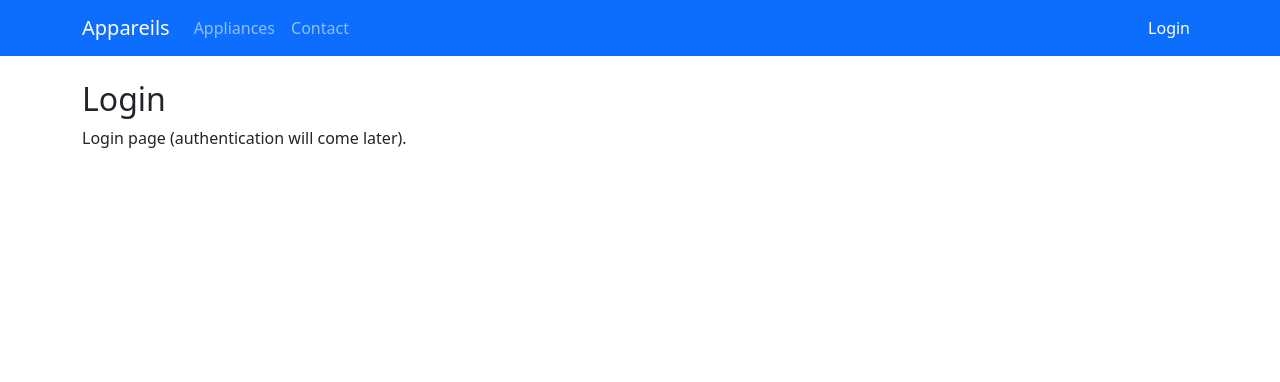
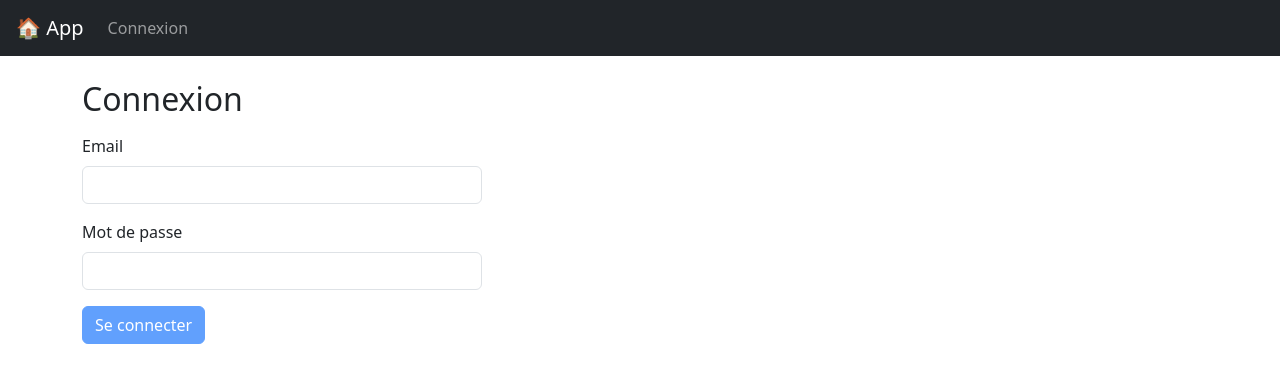
Before and after one commit to MontassarHannachi/fullstack-app, an Angular app in the folder front/: page /login in a window 1280 px wide. Shown: the top 382 px of the page. Built offline with nearby package versions, Linux system fonts and the light colour scheme.

Commit message:
feat(auth): AuthService, AuthGuard et formulaire de login

```diff
--- a/front/src/app/app.html
+++ b/front/src/app/app.html
@@ -1,22 +1,16 @@
-<nav class="navbar navbar-expand navbar-dark bg-primary mb-4">
-  <div class="container">
-    <a class="navbar-brand" routerLink="/home">Appareils</a>
-    <ul class="navbar-nav me-auto">
-      <li class="nav-item">
-        <a class="nav-link" routerLink="/appareils" routerLinkActive="active">Appliances</a>
-      </li>
-      <li class="nav-item">
-        <a class="nav-link" routerLink="/contact" routerLinkActive="active">Contact</a>
-      </li>
-    </ul>
-    <ul class="navbar-nav">
-      <li class="nav-item">
-        <a class="nav-link" routerLink="/login" routerLinkActive="active">Login</a>
-      </li>
-    </ul>
+<nav class="navbar navbar-expand navbar-dark bg-dark px-3 mb-4">
+  <a class="navbar-brand" routerLink="/home">🏠 App</a>
+  <div class="navbar-nav">
+    @if (auth.isAuth()) {
+      <a class="nav-link" routerLink="/appareils" routerLinkActive="active">Appareils</a>
+      <a class="nav-link" routerLink="/contact" routerLinkActive="active">Contact</a>
+      <a class="nav-link" routerLink="/login" routerLinkActive="active">👤 Connecté</a>
+    } @else {
+      <a class="nav-link" routerLink="/login" routerLinkActive="active">Connexion</a>
+    }
   </div>
 </nav>
 
-<div class="container">
-  <router-outlet />
-</div>
+<main class="container">
+  <router-outlet></router-outlet>
+</main>
--- a/front/src/app/app.routes.ts
+++ b/front/src/app/app.routes.ts
@@ -4,11 +4,12 @@ import { AppareilDashboard } from './appareil-dashboard/appareil-dashboard';
 import { AppareilDetail } from './appareil-detail/appareil-detail';
 import { Contact } from './contact/contact';
 import { Authentif } from './authentif/authentif';
+import { authGuard } from './guards/auth-guard';
 
 export const routes: Routes = [
   { path: 'home', component: Welcome },
-  { path: 'appareils', component: AppareilDashboard },
-  { path: 'appareils/:id', component: AppareilDetail },
+  { path: 'appareils',     canActivate: [authGuard], component: AppareilDashboard },
+  { path: 'appareils/:id', canActivate: [authGuard], component: AppareilDetail },
   { path: 'contact', component: Contact },
   { path: 'login', component: Authentif },
   { path: '', redirectTo: 'home', pathMatch: 'full' },
--- a/front/src/app/app.ts
+++ b/front/src/app/app.ts
@@ -1,10 +1,13 @@
-import { Component } from '@angular/core';
-import { RouterLink, RouterLinkActive, RouterOutlet } from '@angular/router';
+import { Component, inject } from '@angular/core';
+import { RouterLink, RouterOutlet } from '@angular/router';
+import { AuthService } from './services/auth';
 
 @Component({
   selector: 'app-root',
-  imports: [RouterOutlet, RouterLink, RouterLinkActive],
+  imports: [RouterOutlet, RouterLink],
   templateUrl: './app.html',
   styleUrl: './app.css',
 })
-export class App {}
+export class App {
+  readonly auth = inject(AuthService);
+}
--- a/front/src/app/authentif/authentif.html
+++ b/front/src/app/authentif/authentif.html
@@ -1,2 +1,20 @@
-<h2>Login</h2>
-<p>Login page (authentication will come later).</p>
+<h2>Connexion</h2>
+
+@if (!auth.isAuth()) {
+  <form (submit)="onSignIn(); $event.preventDefault()" class="mt-3" style="max-width: 400px;">
+    <div class="mb-3">
+      <label class="form-label">Email</label>
+      <input type="email" class="form-control" [(ngModel)]="email" name="email" required />
+    </div>
+    <div class="mb-3">
+      <label class="form-label">Mot de passe</label>
+      <input type="password" class="form-control" [(ngModel)]="password" name="password" required />
+    </div>
+    <button type="submit" class="btn btn-primary" [disabled]="!email || !password">
+      Se connecter
+    </button>
+  </form>
+} @else {
+  <p class="text-success mt-3">✅ Vous êtes connecté.</p>
+  <button class="btn btn-danger" (click)="onSignOut()">Se déconnecter</button>
+}
--- a/front/src/app/authentif/authentif.ts
+++ b/front/src/app/authentif/authentif.ts
@@ -1,9 +1,29 @@
-import { Component } from '@angular/core';
+import { Component, inject } from '@angular/core';
+import { FormsModule } from '@angular/forms';
+import { Router } from '@angular/router';
+import { AuthService } from '../services/auth';
 
 @Component({
-  imports: [],
   selector: 'app-authentif',
+  imports: [FormsModule],
+  templateUrl: './authentif.html',
   styleUrl: './authentif.css',
-  templateUrl: './authentif.html',
 })
-export class Authentif {}
+export class Authentif {
+  private router = inject(Router);
+  readonly auth = inject(AuthService);   // public → utilisable dans le template
+
+  email = '';
+  password = '';
+
+  onSignIn() {
+    if (!this.email || !this.password) return;
+    this.auth.signIn();
+    this.router.navigate(['/appareils']);
+  }
+
+  onSignOut() {
+    this.auth.signOut();
+    this.router.navigate(['/home']);
+  }
+}
--- /dev/null
+++ b/front/src/app/guards/auth-guard.ts
@@ -0,0 +1,11 @@
+import { inject } from '@angular/core';
+import { CanActivateFn, Router } from '@angular/router';
+import { AuthService } from '../services/auth';
+
+export const authGuard: CanActivateFn = () => {
+  const auth = inject(AuthService);
+  const router = inject(Router);
+  if (auth.isAuth()) return true;
+  router.navigate(['/login']);
+  return false;
+};
--- /dev/null
+++ b/front/src/app/services/auth.ts
@@ -0,0 +1,9 @@
+import { Injectable, signal } from '@angular/core';
+
+@Injectable({ providedIn: 'root' })
+export class AuthService {
+  isAuth = signal(false);
+
+  signIn()  { this.isAuth.set(true); }
+  signOut() { this.isAuth.set(false); }
+}
```
Also changed, not shown: 2 other files (tests, documents, lock files or other folders).
